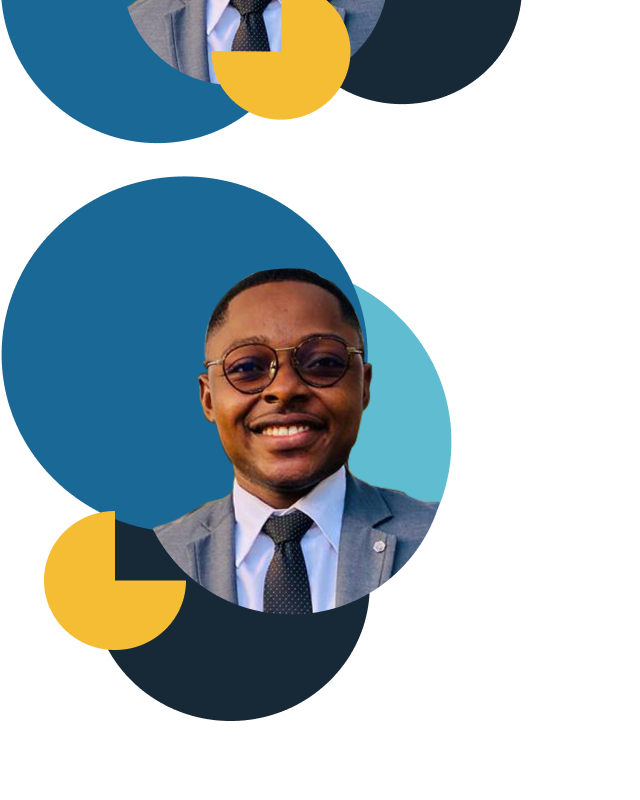
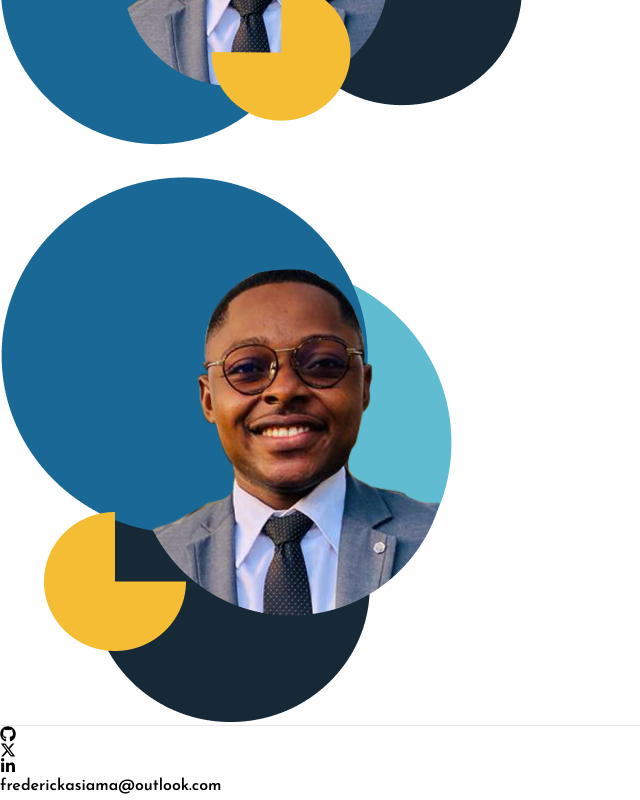
Before and after one commit to sharpartzgh/FrederickAsiamah, a React (Vite) app: page / in a window 1280 px wide. Shown: the part 630-1430 px from the top of the page, without its empty margins (0-640 px from the left). Before the commit the page ends 1354 px from the top, so only its background shows below. Built offline with nearby package versions, Linux system fonts and the light colour scheme.

Commit message:
footer added

```diff
--- a/src/App.jsx
+++ b/src/App.jsx
@@ -3,7 +3,7 @@ import './App.css'
 import Header from './Component/Header/Header'
 import Hero from './Component/Hero/Hero'
 import drop from "../src/assets/drop.png"
-
+import Footer from './Component/Footer/Footer'
 
 function App() {
 
@@ -11,6 +11,7 @@ function App() {
     <body className='mx-auto px-20 bg-black min-h-screen text-white'>
       <div className="content__wrapper container ">
         <Header/>
+        <hr  className=' lg:mb-10'/>
           <div className="image hidden absolute sm:flex sm:left-[230px] sm:top-[50px] md:left-[300px] md:top-[100px] lg:hidden ">
             <img src={drop} alt="drop"/>
           </div>
@@ -18,6 +19,8 @@ function App() {
             <img src={drop} alt="drop" />
           </div>
         <Hero/>
+        <hr className=' mt-10'/>
+        <Footer/>
       </div>
     </body>
   )
--- /dev/null
+++ b/src/Component/Footer/Footer.jsx
@@ -0,0 +1,24 @@
+import React from 'react'
+import line from '../../assets/Line.png'
+import {  FaGithub } from "react-icons/fa";
+import { FaXTwitter,  FaLinkedinIn } from "react-icons/fa6";
+import { Link } from 'react-router-dom';
+
+
+const Footer = () => {
+  return (
+    <div className='flex flex-col items-center gap-2 md:flex-row md:justify-between py-10'>
+      <div className="socials flex gap-3">
+      <Link to="https://www.github.com/sharpartzgh"><FaGithub  className=' w-[24px] h-[24px]'/></Link>
+      <Link to="https://www.twitter.com/ApentengAsiamah"><FaXTwitter className=' w-[24px] h-[24px]'/></Link>
+      <Link to="https://www.linkedin.com/in/frederick-asiamah"><FaLinkedinIn className=' w-[24px] h-[24px]'/></Link>
+      </div>
+      <div className="email flex justify-end items-center gap-2" >
+      <a href="mailto:EMAIL">frederickasiama@outlook.com</a>
+      <img src={line} alt="line" className='hidden md:flex h-[1px] w-32'/>
+      </div>
+    </div>
+  )
+}
+
+export default Footer
--- a/src/Component/Hero/Hero.jsx
+++ b/src/Component/Hero/Hero.jsx
@@ -6,7 +6,7 @@ import GetInTouch from '../REUSEABLE/GetInTouch'
 const Hero = () => {
   return (
     <div className="text-white mt-5 flex flex-col-reverse lg:flex-row lg:items-center ">
-        <div className="text w-full text-center lg:text-left">
+        <div className="text w-full text-center lg:text-left z-50">
           <p className=" text-[25px] my-5 md:text-[30px] lg:my-0 lg:text-[50px] block">Nice to meet You! I'am</p>
           <h1 className="text-[25px] font-black my-5 md:text-[40px] lg:text-[55px] xl:text-[70px] xl:font-black block ">FREDERICK ASIAMAH</h1>
           <p className=" md:text-[18px] md:px-20 lg:px-0 lg:text-[25px] lg:w-[445px]"> Based in Ghana, I’m a front-end developer passionate about building things for the web that users love.</p>
```
Also changed, not shown: src/assets/Line.png (renamed from src/assets/Line 3.png).
